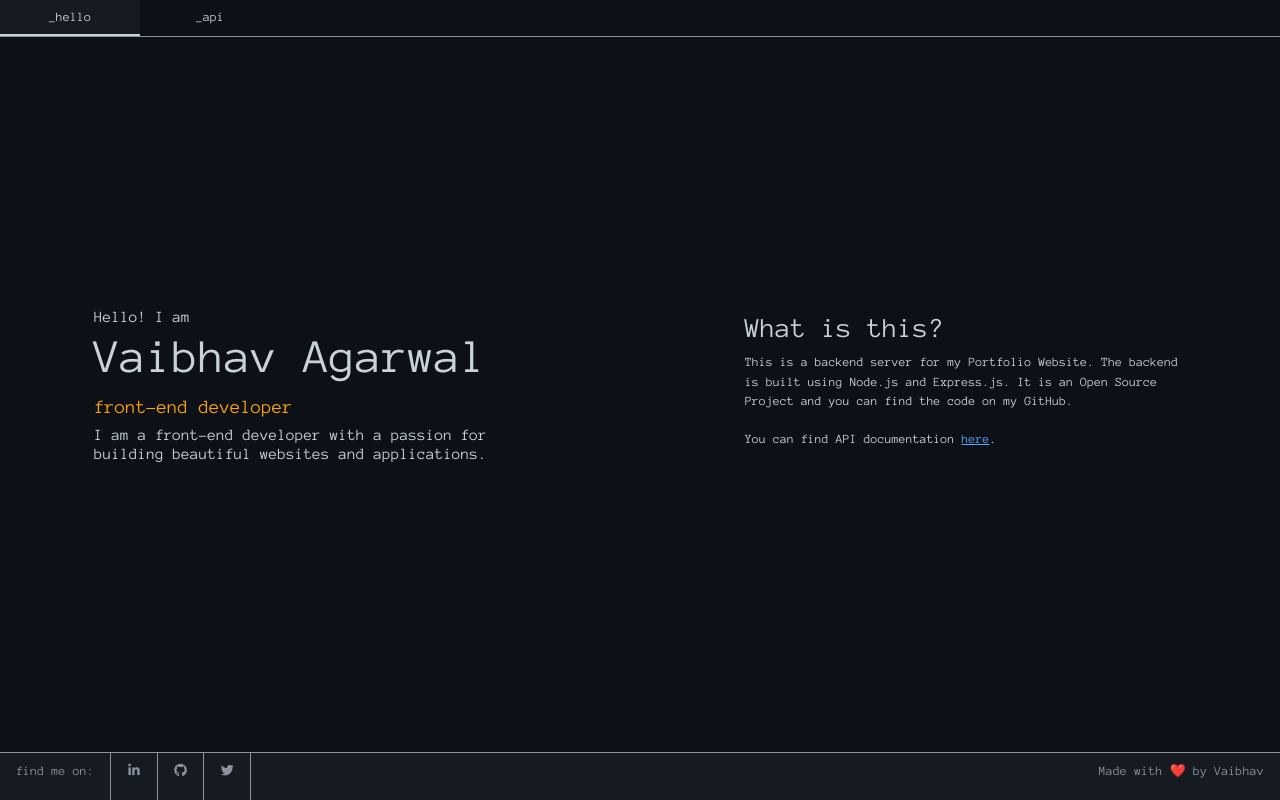
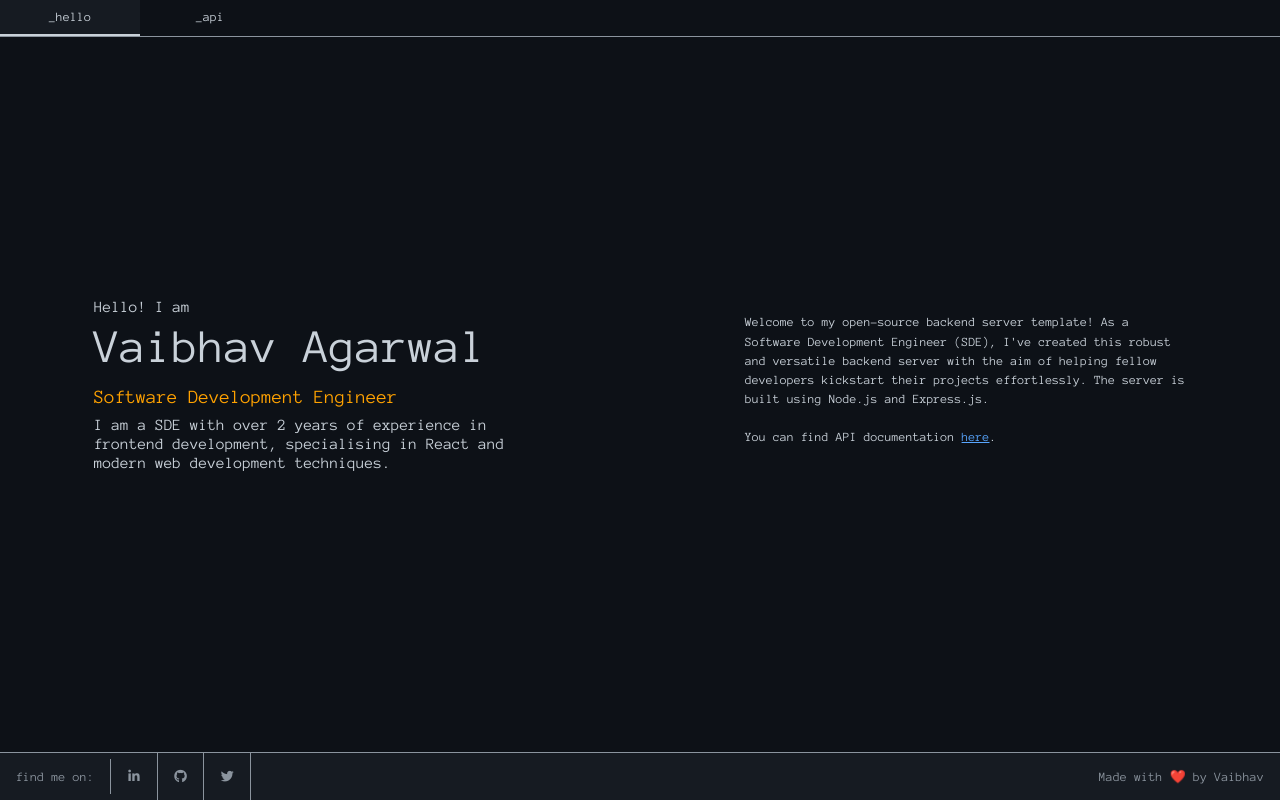
Before and after one commit to vaibhava17/vaibhav17-server.github.io, a website: page public/index.html in a window 1280 px wide. Drawn offline with Linux system fonts and the light colour scheme.

Commit message:
footer changes and fixes

```diff
--- a/public/index.html
+++ b/public/index.html
@@ -1,4 +1,4 @@
-<!DOCTYPE html>
+<!doctype html>
 <html lang="en">
   <head>
     <meta charset="UTF-8" />
@@ -29,19 +29,20 @@
       <div class="d-flex flex-column col-md-6 col-lg-5 col-10">
         <span> Hello! I am </span>
         <h1>Vaibhav Agarwal</h1>
-        <h4>front-end developer</h4>
+        <h4>Software Development Engineer</h4>
         <h6>
-          I am a front-end developer with a passion for building beautiful
-          websites and applications.
+          I am a SDE with over 2 years of experience in frontend development,
+          specialising in React and modern web development techniques.
         </h6>
       </div>
       <div class="d-flex flex-column col-md-6 col-lg-5 col-10">
         <!-- about this backend server -->
-        <h3>What is this?</h3>
+        <!-- <h3>What is this?</h3> -->
         <p>
-          This is a backend server for my Portfolio Website. The backend is
-          built using Node.js and Express.js. It is an Open Source Project and
-          you can find the code on my GitHub.
+          Welcome to my open-source backend server template! As a Software
+          Development Engineer (SDE), I've created this robust and
+          versatile backend server with the aim of helping fellow developers
+          kickstart their projects effortlessly. The server is built using Node.js and Express.js.
           <br />
           <br />
           You can find API documentation <a href="/api-docs">here</a>.
@@ -50,28 +51,46 @@
     </section>
     <footer class="border-top border-muted-color">
       <div class="row px-3">
-        <div class="col-6 d-flex flex-row">
+        <div class="col-6 d-flex flex-row align-items-center">
           <div class="pe-3 py-2 border-end border-muted-color">
             <p class="text-start m-0">find me on:</p>
           </div>
-          <a href="https://linkedin.com/in/vaibhava17" target="_blank">
-            <div class="border-end border-muted-color py-2 icon-width">
+          <a
+            href="https://linkedin.com/in/vaibhava17"
+            target="_blank"
+            class="text-decoration-none"
+          >
+            <div
+              class="border-end border-muted-color py-2 icon-width d-flex align-items-center justify-content-center"
+            >
               <i class="fab fa-linkedin-in action-icon"></i>
             </div>
           </a>
-          <a href="https://github.com/vaibhava17" target="_blank">
-            <div class="border-end border-muted-color py-2 icon-width">
+          <a
+            href="https://github.com/vaibhava17"
+            target="_blank"
+            class="text-decoration-none"
+          >
+            <div
+              class="border-end border-muted-color py-2 icon-width d-flex align-items-center justify-content-center"
+            >
               <i class="fab fa-github action-icon"></i>
             </div>
           </a>
-          <a href="https://twitter.com/_vaibhava__" target="_blank">
-            <div class="border-end border-muted-color py-2 icon-width">
+          <a
+            href="https://twitter.com/heyvybav"
+            target="_blank"
+            class="text-decoration-none"
+          >
+            <div
+              class="border-end border-muted-color py-2 icon-width d-flex align-items-center justify-content-center"
+            >
               <i class="fab fa-twitter action-icon"></i>
             </div>
           </a>
         </div>
-        <div class="col-6">
-          <p class="text-end m-0 py-2">Made with ❤️ by Vaibhav</p>
+        <div class="col-6 d-flex flex-row align-items-center">
+          <p class="text-end m-0 py-2 ms-auto">Made with ❤️ by Vaibhav</p>
         </div>
       </div>
     </footer>
```
Also changed, not shown: public/api.html (+9 -9 lines).
